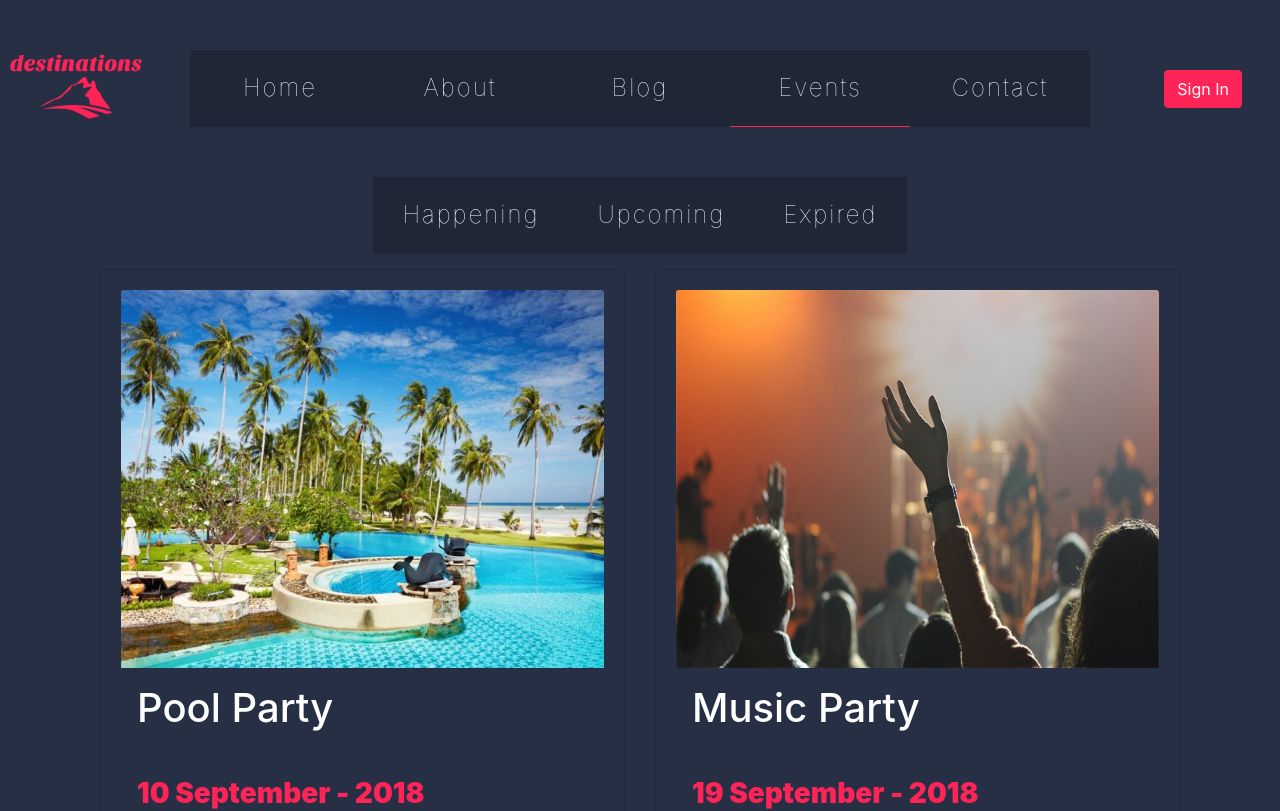
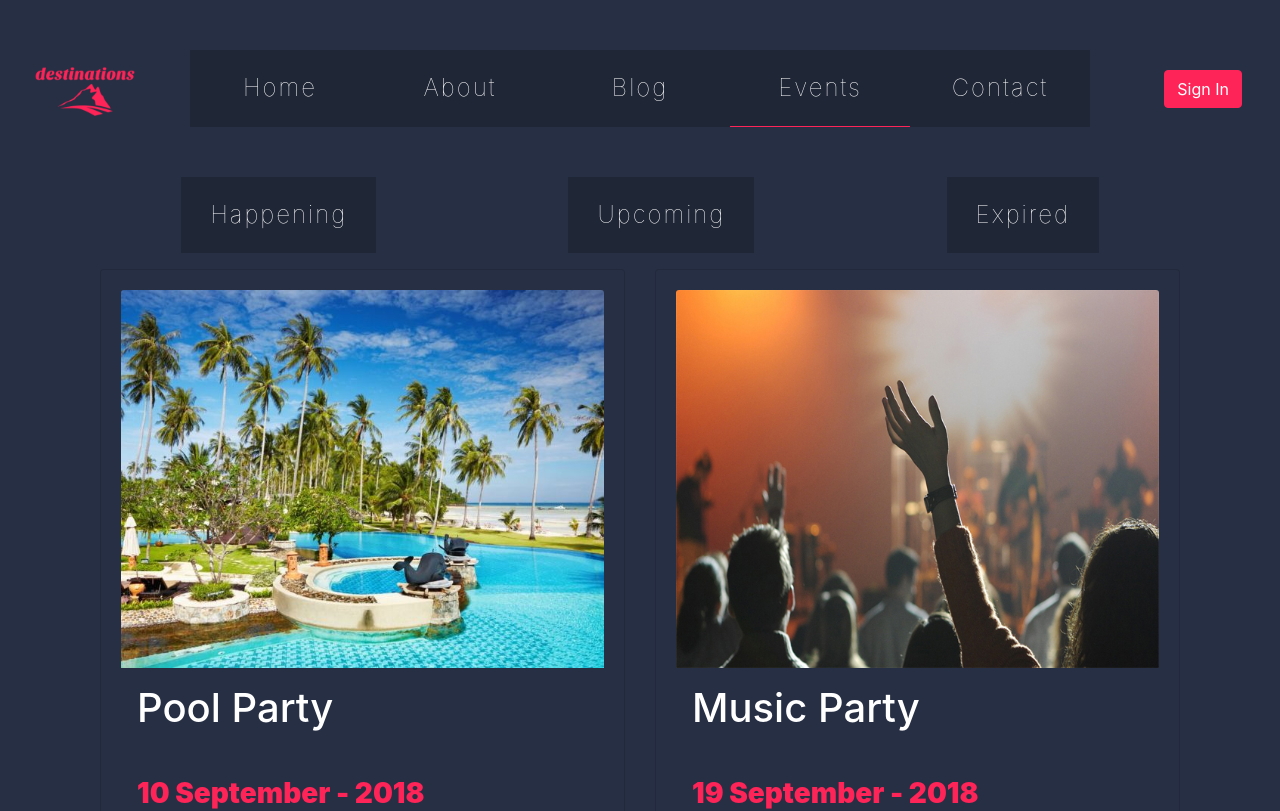
Before and after one commit to roxana-oprea/destination, a React (Create React App) app: page /gallery in a window 1280 px wide. Shown: the top 811 px of the page. Built offline with nearby package versions, Linux system fonts and the light colour scheme.

Commit message:
fix design

```diff
--- a/src/Components/app/App.css
+++ b/src/Components/app/App.css
@@ -112,6 +112,7 @@ hr {
   position: absolute;
   left: 45px;
   top: 45px;
+  width: 150px;
 }
 
 @media all and (min-width: 1200px) {
@@ -124,8 +125,8 @@ hr {
 
   .logo-image {
     position: absolute;
-    left: -24px;
-    top: 45px;
+    left: 10px;
+    top: 60px;
   }
 }
 
--- a/src/Components/events/Events.js
+++ b/src/Components/events/Events.js
@@ -66,7 +66,7 @@ class CenteredNav extends Component {
     return (
       <div>
         <div>
-          <Nav className="mb-3 justify-content-center">
+          <Nav className="mb-3 justify-content-around">
             <NavItem>
               <NavLink href="#" data-tab="1" onClick={this.toggle}
                        className={{active: this.state.activeTab === '1'}}>
```
